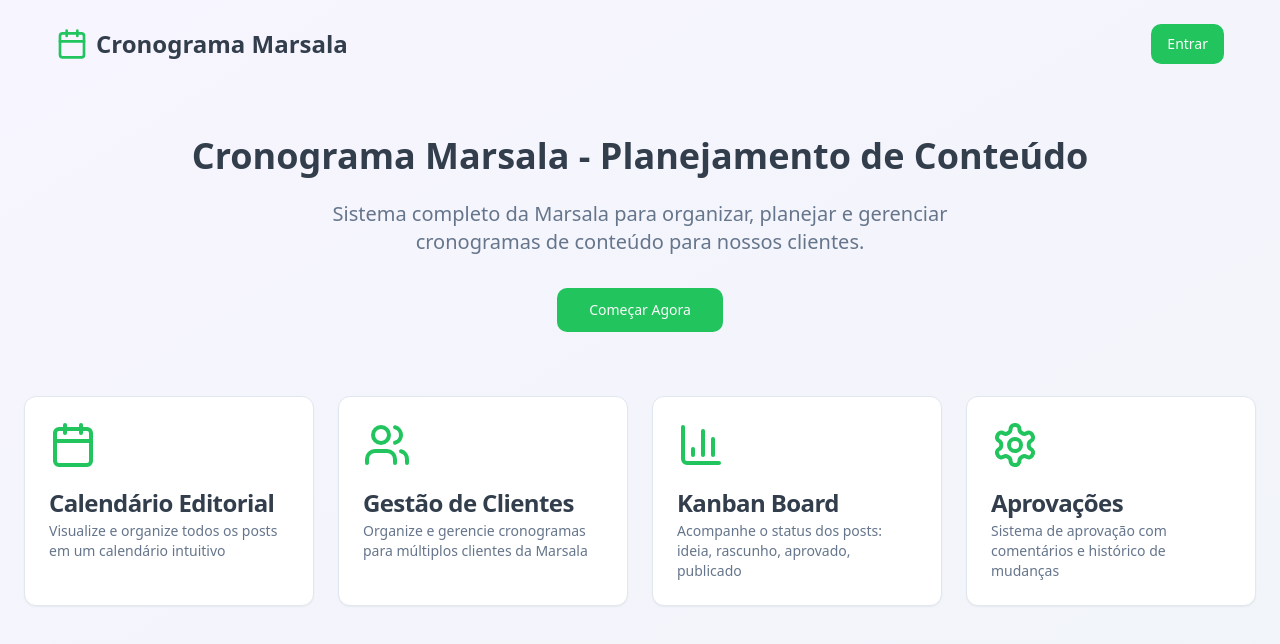
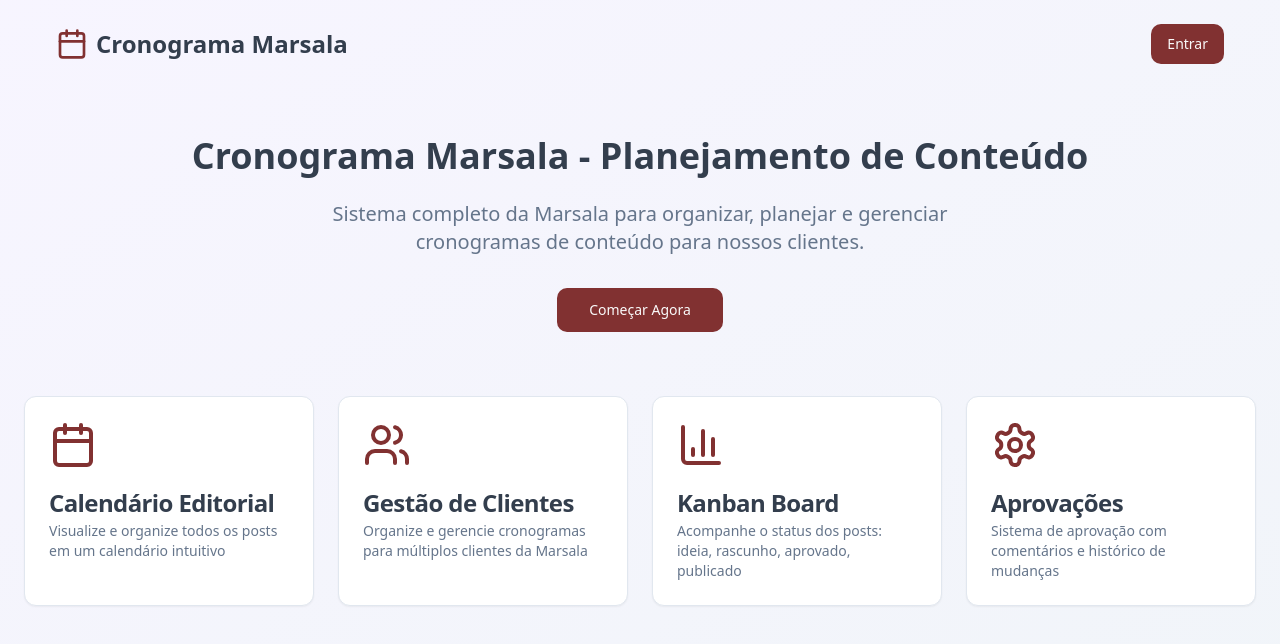
Before and after one commit to pacetiago/social-cal-creator, a React (Vite) app: page / in a window 1280 px wide. Shown: the top 644 px of the page. Built offline with nearby package versions, Linux system fonts and the light colour scheme; the HTML template or start-up script is replaced by a standard one.

Commit message:
Fix Demo terms and button colors

```diff
--- a/src/index.css
+++ b/src/index.css
@@ -17,7 +17,7 @@ All colors MUST be HSL.
     --popover: 0 0% 100%;
     --popover-foreground: 215 20% 25%;
 
-    --primary: 142 71% 45%;
+    --primary: 0 45% 35%;
     --primary-foreground: 0 0% 98%;
 
     --secondary: 204 94% 94%;
@@ -34,18 +34,18 @@ All colors MUST be HSL.
 
     --border: 214 32% 91%;
     --input: 214 32% 91%;
-    --ring: 142 71% 45%;
+    --ring: 0 45% 35%;
 
     --radius: 0.75rem;
 
     /* Brand Colors */
     --brand-blue: 204 94% 55%;
-    --brand-green: 142 71% 45%;
+    --brand-marsala: 0 45% 35%;
     --brand-orange: 25 95% 53%;
     --brand-purple: 262 83% 58%;
 
     /* Editorial Line Colors */
-    --editorial-sazonal: 142 71% 45%;
+    --editorial-sazonal: 0 45% 35%;
     --editorial-institucional: 204 94% 55%;
     --editorial-blog: 25 95% 53%;
 
@@ -56,9 +56,9 @@ All colors MUST be HSL.
     --site: 25 95% 53%;
 
     /* Gradients */
-    --gradient-primary: linear-gradient(135deg, hsl(var(--brand-green)), hsl(var(--brand-blue)));
+    --gradient-primary: linear-gradient(135deg, hsl(var(--brand-marsala)), hsl(var(--brand-blue)));
     --gradient-card: linear-gradient(145deg, hsl(0 0% 100%), hsl(210 40% 98%));
-    --gradient-hero: linear-gradient(135deg, hsl(var(--brand-blue) / 0.1), hsl(var(--brand-green) / 0.1));
+    --gradient-hero: linear-gradient(135deg, hsl(var(--brand-blue) / 0.1), hsl(var(--brand-marsala) / 0.1));
 
     /* Shadows */
     --shadow-soft: 0 4px 20px hsl(var(--foreground) / 0.08);
@@ -96,7 +96,7 @@ All colors MUST be HSL.
     --popover: 222 84% 5%;
     --popover-foreground: 210 40% 98%;
 
-    --primary: 142 71% 45%;
+    --primary: 0 45% 35%;
     --primary-foreground: 0 0% 98%;
 
     --secondary: 217 33% 18%;
@@ -116,9 +116,9 @@ All colors MUST be HSL.
     --ring: 212 27% 84%;
 
     /* Dark mode adjustments */
-    --gradient-primary: linear-gradient(135deg, hsl(var(--brand-green) / 0.8), hsl(var(--brand-blue) / 0.8));
+    --gradient-primary: linear-gradient(135deg, hsl(var(--brand-marsala) / 0.8), hsl(var(--brand-blue) / 0.8));
     --gradient-card: linear-gradient(145deg, hsl(217 33% 18%), hsl(217 33% 15%));
-    --gradient-hero: linear-gradient(135deg, hsl(var(--brand-blue) / 0.2), hsl(var(--brand-green) / 0.2));
+    --gradient-hero: linear-gradient(135deg, hsl(var(--brand-blue) / 0.2), hsl(var(--brand-marsala) / 0.2));
     --sidebar-background: 240 5.9% 10%;
     --sidebar-foreground: 240 4.8% 95.9%;
     --sidebar-primary: 224.3 76.3% 48%;
```
